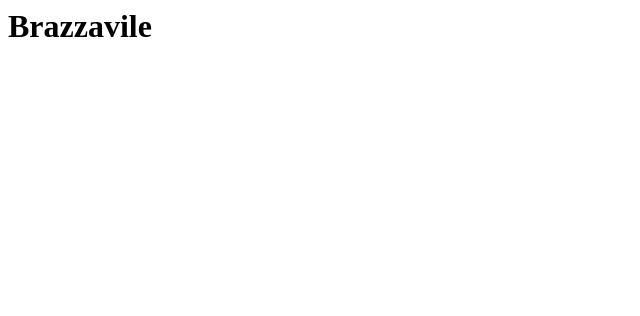
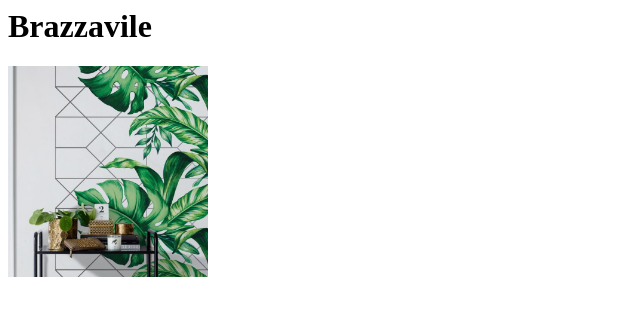
Before and after one commit to shilohex/New-code-, a plain HTML site: page index.html in a window 1280 px wide. Shown: the whole page, without its empty margins (0-640 px from the left). Drawn offline with Linux system fonts and the light colour scheme.

Commit message:
fresh commit

```diff
--- a/index.html
+++ b/index.html
@@ -5,5 +5,8 @@
         <body>
             <!--this is my first code -->
             <h1>Brazzavile</h1>
+            <img src="./res/2.png" width="200">
+
         </body>
+
 </html>
```
Also changed, not shown: res/2.png (added).
